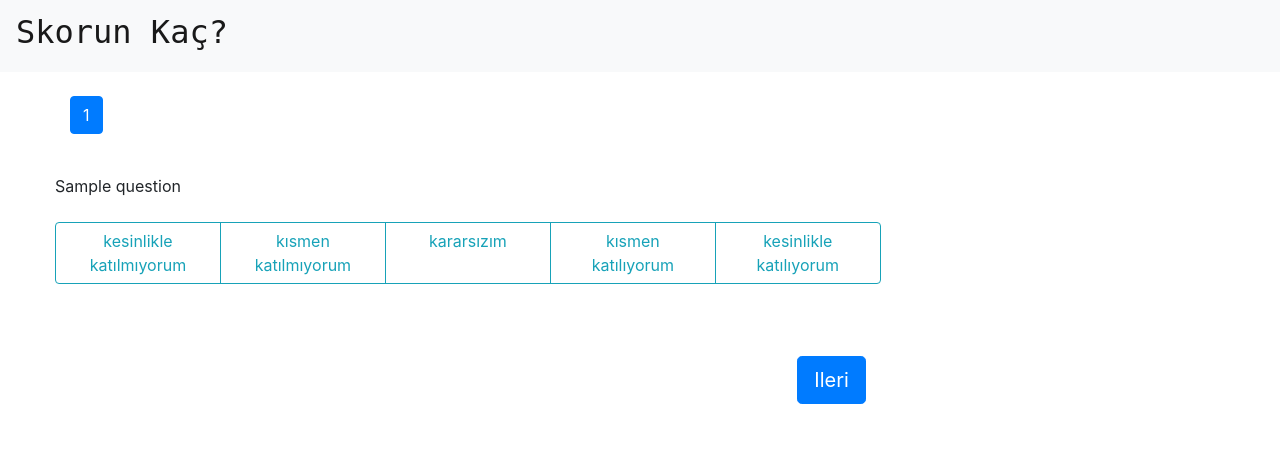
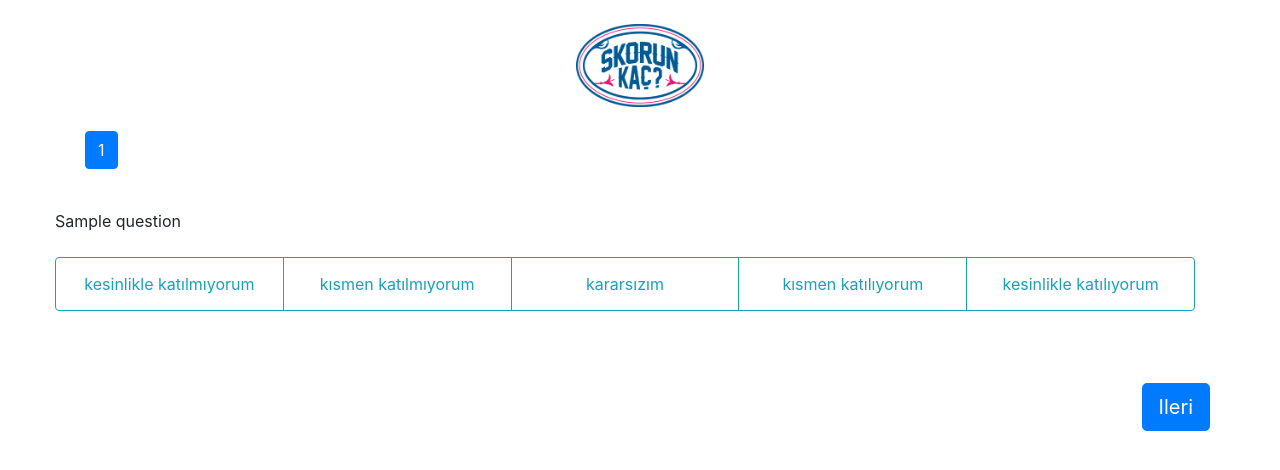
Before and after one commit to rekognize/skorunkac, a Django app: page /1/1/ in a window 1280 px wide. Shown: the top 470 px of the page. Run offline with Django 3.2, Linux system fonts and the light colour scheme; tables that the repository leaves empty hold one stand-in row (values such as "Sample post"); some libraries are stand-ins or nearby versions.

Commit message:
template updates

```diff
--- a/skorunkac/polls/admin.py
+++ b/skorunkac/polls/admin.py
@@ -49,8 +49,8 @@ class SessionAdmin(admin.ModelAdmin):
 
 @admin.register(Question)
 class QuestionAdmin(admin.ModelAdmin):
-    list_display = ('question', 'category', 'order', 'active',)
-    list_editable = ('category', 'order', 'active',)
+    list_display = ('question', 'question_f', 'category', 'order', 'active',)
+    list_editable = ('category', 'order', 'active', 'question_f')
 
 
 @admin.register(Poll)
--- a/skorunkac/polls/templates/base.html
+++ b/skorunkac/polls/templates/base.html
@@ -1,3 +1,4 @@
+{% load static %}
 <!DOCTYPE html>
 <html>
 <head lang="tr">
@@ -16,11 +17,13 @@
 <body>
 
 
-<nav class="navbar navbar-expand-lg navbar-light bg-light">
-  <a class="navbar-brand" href="/" style="font-family: 'Cutive Mono', monospace; font-weight: 900">
-      <h2>Skorun Kaç?</h2>
-  </a>
-</nav>
+<div class="text-center mt-4">
+
+<a href="/" style="font-family: 'Cutive Mono', monospace; font-weight: 900">
+    <img src="{% static 'logo.png' %}" width="10%">
+</a>
+
+</div>
 
 
 {% block content %}
--- a/skorunkac/polls/templates/questions.html
+++ b/skorunkac/polls/templates/questions.html
@@ -6,7 +6,9 @@
 
     <div class="container">
 
-        <div class="row mt-4 mb-4">
+        <div class="text-center justify-content-center">
+
+            <div class="row mt-4 mb-4 mx-auto">
 
                 {% with ''|center:paginator.num_pages as range %}
                 <nav aria-label="Page navigation">
@@ -17,12 +19,13 @@
                     </ul>
                 </nav>
                 {% endwith %}
+            </div>
 
         </div>
 
         <div class="row">
 
-            <form method="post" id="qForm">
+            <form method="post" id="qForm" class="w-100">
 
                 {% csrf_token %}
 
@@ -42,14 +45,17 @@
 
                     </div>
 
-                    <div class="row mb-5">
+                    <div class="row mb-5 w-100">
 
-                        <div class="btn-group btn-group-toggle d-flex" data-toggle="buttons">
+                        <div class="btn-group btn-group-toggle d-flex w-100 justify-content-center" data-toggle="buttons">
 
                             {% for value, text in answer_form.answer.field.choices %}
 
-                            <label class="btn btn-outline-info w-100">
-                                <input type="radio" name="{{ question.id }}" value="{{ value }}" autocomplete="off"> {{ text }}
+                            <label class="btn btn-outline-info w-100 align-items-center justify-content-center">
+                                <input type="radio" name="{{ question.id }}" value="{{ value }}" autocomplete="off">
+                                <div class="mt-2 mb-2">
+                                    {{ text }}
+                                </div>
                             </label>
 
                             {% endfor %}
--- a/skorunkac/settings.py
+++ b/skorunkac/settings.py
@@ -124,8 +124,8 @@ USE_TZ = True
 # https://docs.djangoproject.com/en/2.1/howto/static-files/
 
 STATIC_URL = '/static/'
-STATIC_ROOT = os.path.join(BASE_DIR, 'static/')
-#STATICFILES_DIRS = (os.path.join(BASE_DIR, 'static'),)
+#STATIC_ROOT = os.path.join(BASE_DIR, 'static/')
+STATICFILES_DIRS = (os.path.join(BASE_DIR, 'static'),)
 
 
 QUESTIONS_PER_PAGE = 5
--- a/skorunkac/urls.py
+++ b/skorunkac/urls.py
@@ -1,5 +1,7 @@
 from django.contrib import admin
 from django.urls import path
+from django.conf import settings
+from django.conf.urls.static import static
 from skorunkac.polls import views
 
 
```
Also changed, not shown: static/logo.png (added). Lines whose indentation alone changed are shown as unchanged.
